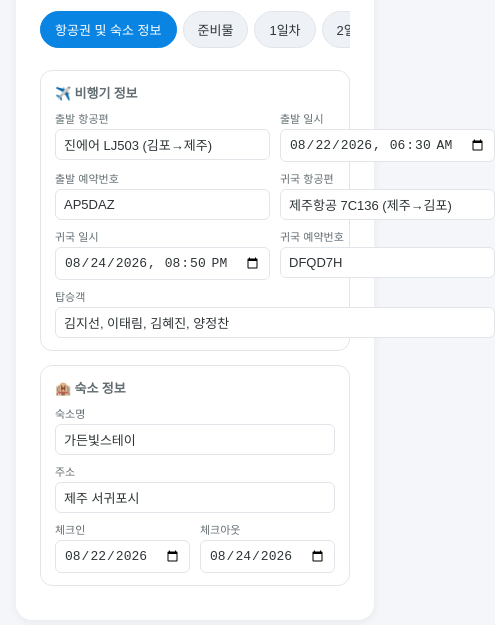
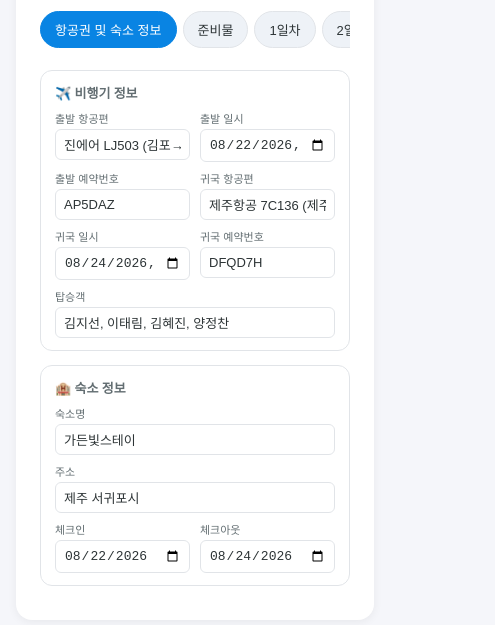
Before and after one commit to kjs246123-commits/test, a plain HTML site: page index.html in a window 390 px wide. Shown: the part 135-760 px from the top of the page, 495 px wide, since content can reach past the window. Drawn offline with Linux system fonts and the light colour scheme.

Commit message:
항공권/숙소 정보 그리드 모바일 오버플로우 수정
info-grid의 grid item에 min-width 기본값(auto)이 적용돼 datetime-local/date 입력창 폭 때문에 카드 밖으로 넘치던 문제 수정.

```diff
--- a/index.html
+++ b/index.html
@@ -110,10 +110,11 @@
     grid-template-columns: 1fr 1fr;
     gap: 8px 10px;
   }
-  .info-field { display: flex; flex-direction: column; gap: 3px; }
+  .info-field { display: flex; flex-direction: column; gap: 3px; min-width: 0; }
   .info-field.span-2 { grid-column: 1 / -1; }
   .info-field label { font-size: 11px; color: var(--sub); }
   .info-field input {
+    width: 100%;
     border: 1px solid var(--border);
     border-radius: 6px;
     padding: 7px 8px;
```
